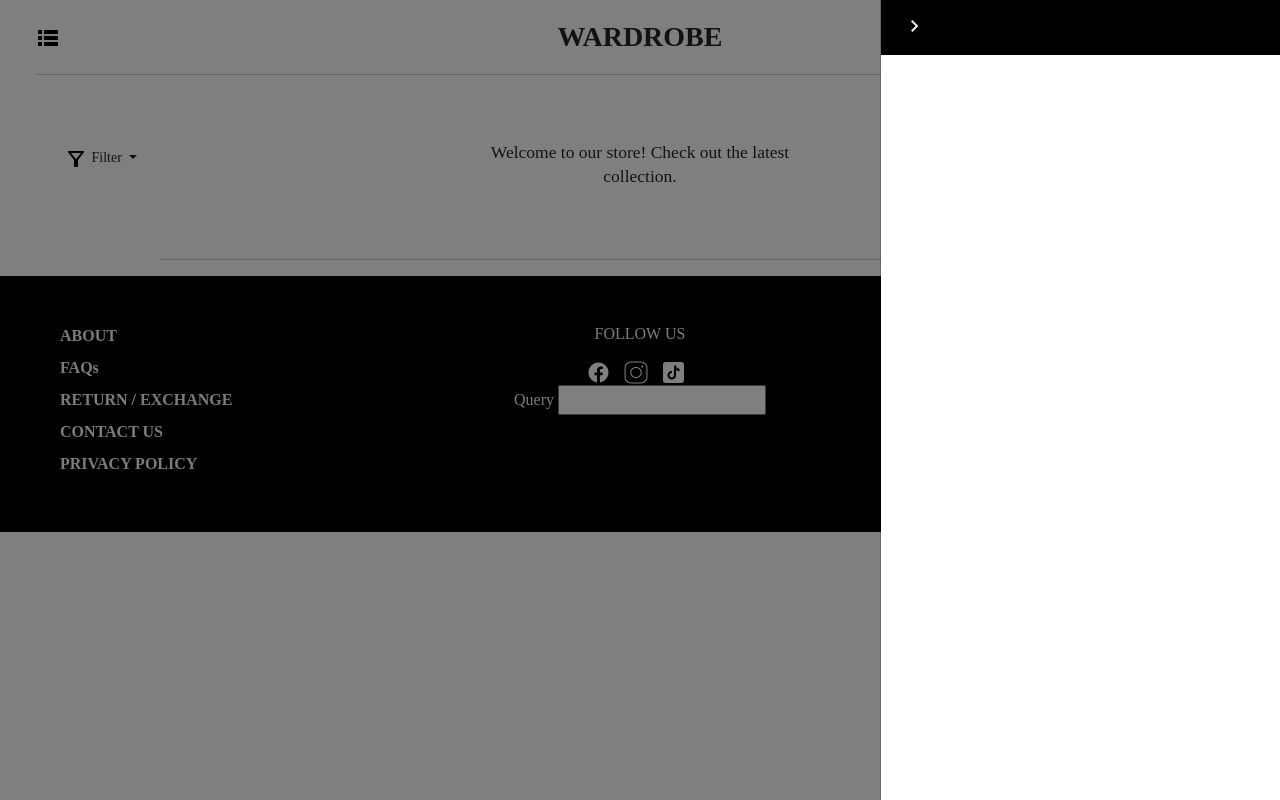
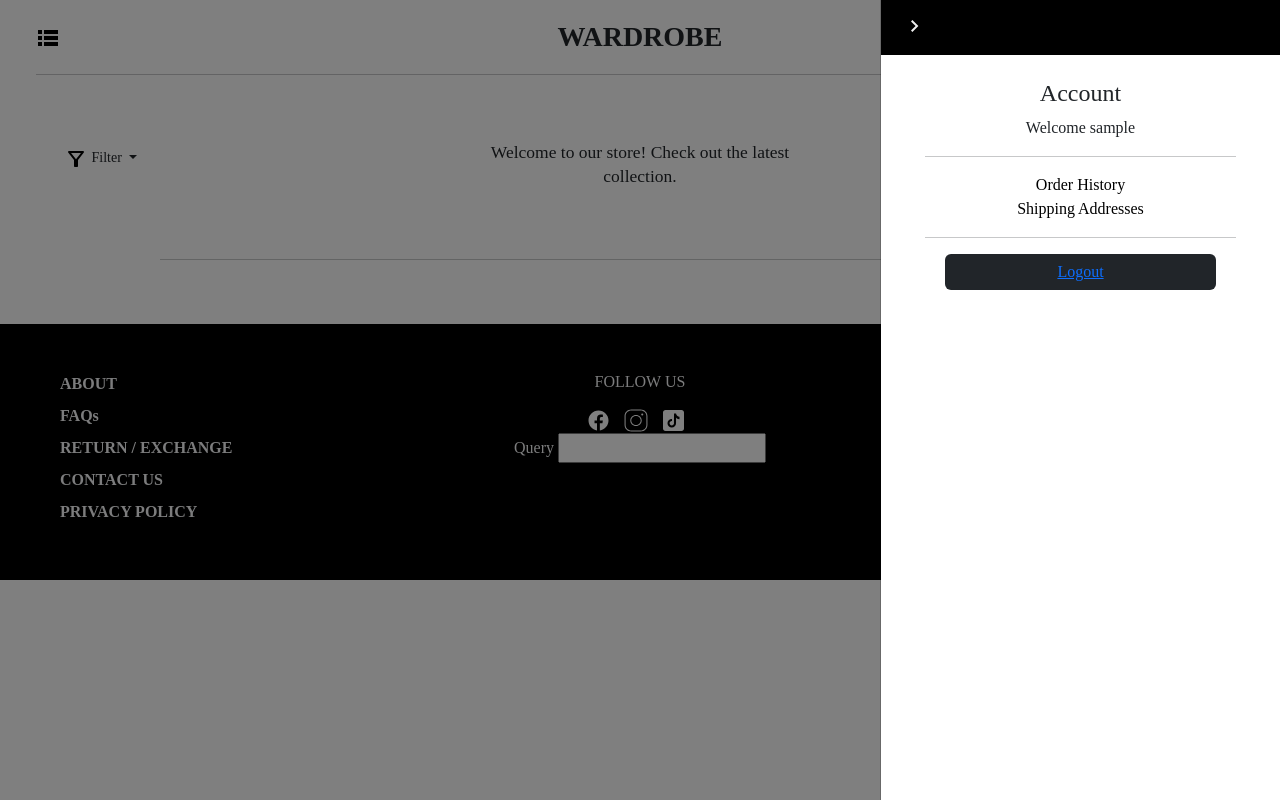
Before and after one commit to Ahmed-Rashid200307/wardrobe, a Django app: page / in a window 1280 px wide, after a click that opens the changed part. Run offline with Django 5.2, Linux system fonts and the light colour scheme; the visitor is signed in with stand-in values (Sample User, id 1); data that the repository does not hold is empty; some libraries are stand-ins or nearby versions.

Commit message:
Fixed searched item frontend & added logout in sidebar

```diff
--- a/home/static/search.js
+++ b/home/static/search.js
@@ -1,6 +1,8 @@
 
+document.addEventListener("DOMContentLoaded", (event) => {
 
   const inp = document.getElementById('searchInput')
+  const result_container = document.getElementById('resultContainer')
   const result = document.getElementById('searchResult')
   const url = inp.dataset.url + '?'
 
@@ -16,10 +18,11 @@ inp.addEventListener('input', function() {
   });
 
   function remove_list(e) {
-  if((e.target == inp) || (e.target == result)){
-    result.style.display = 'block';
+
+    if(!((e.target == inp) || (e.target == result))){
+      result_container.style.display = 'none';
     }else {
-    result.style.display = 'none';
+      result_container.style.display = 'block';
     }
   }
 
@@ -38,43 +41,43 @@ async function get_from_db(url, param){
     const data = await res.json();
 
     if(data){
+
       fillData(data)
     }
   }
 
-function fillData(data){
-
+  function fillData(data) {
     let html = '';
 
     Object.entries(data).forEach(([key, value]) => {
 
-    if(value.length != 0){
+      if (value.length > 0) {
         html += `
-          <div class="col-6 border-end pe-3" id="${key}-container">
+          <div class="col border-end " id="${key}-container">
+            <h6 class="fw-bold">${key.toUpperCase()}</h6>
+            <ul class="list-unstyled ms-0 ms-md-2 mb-0" id="${key}-results">
+        `;
 
-            <h6 class="fw-bold">${key}</h6>
-
-            <ul class="list-unstyled mb-0" id="${key}-results">
-      `
-
-      value.forEach(item =>{
+        value.forEach(item => {
           html += `
             <li>
-            <a href="/category/${item[1]}"
+              <a href="/category/${item.code}"
                 class="text-decoration-none d-block py-1 text-dark">
-            ${item[0]}
+                ${item.name}
               </a>
             </li>
-        `
-      })
+          `;
+        });
 
         html += `
             </ul>
           </div>
-      `
-
+        `;
       }
     });
 
-  result.innerHTML = html
+
+    result.innerHTML = html;
   }
+
+})
--- a/home/static/styles/basic.css
+++ b/home/static/styles/basic.css
@@ -103,6 +103,7 @@ font-family: Tenor-Sans;
 .link{
     text-decoration: none;
     color: black;
+    display: block;
 }
 
 .color-circle{
--- /dev/null
+++ b/home/static/styles/utility.css
@@ -0,0 +1,10 @@
+
+.result-container{
+    display: none;
+    top: 130%;
+    right: 0px;
+    z-index: 1000;
+    width: 80vw;
+    background-color: white;
+    box-shadow: rgba(100, 100, 111, 0.3) 0px 7px 29px 0px;
+}
--- a/home/templates/home/base.html
+++ b/home/templates/home/base.html
@@ -14,6 +14,7 @@
 
   <link rel="stylesheet" href="{% static 'bsstyles/css/bootstrap.min.css' %}">
   <link rel="stylesheet" href="{% static 'styles/basic.css' %}">
+  <link rel="stylesheet" href="{% static 'styles/utility.css' %}">
   <script src="{% static 'bsstyles/js/bootstrap.bundle.min.js' %}"></script>
 
 
@@ -53,7 +54,7 @@
         </a>
         {% endif %}
 
-        <a id="" class="btn ps-0" type="button" data-bs-toggle="offcanvas"  aria-controls="offcanvasScrolling" data-bs-target="#offcanvasRight" data-url="{% url 'user:login' %}">
+        <a id="" class="btn ps-0" type="button" data-bs-toggle="offcanvas"  aria-controls="offcanvasScrolling" data-bs-target="#offcanvasRight">
           <img src="{% static 'shopping_bag.svg' %}" alt="">
         </a>
       </div>
@@ -98,7 +99,29 @@
       </button>
     </div>
     <div class="offcanvas-body" id="form-container">
+      <div class="container">
+        <div class="row row-cols-1 text-center">
 
+            <div class="col mt-2">
+              <h4 class="text-center">Account</h4>
+              <p>Welcome {{user.username}}</p>
+              <hr class="m-3">
+            </div>
+
+            <div class="col text-center">
+              <a class="link" href="">Order History</a>
+              <a class="link" href="">Shipping Addresses</a>
+              <hr class="m-3">
+            </div>
+
+
+            <div class="col px-5">
+              <button class="btn w-100 btn-dark rounded-2 bottom-0">
+                <a href="{% url 'user:logout' %}">Logout</a>
+            </div>
+
+        </div>
+      </div>
     </div>
   </div>
 
@@ -109,7 +132,7 @@
 
   <!-- Footer -->
 
-  <div class="container-fluid lato-text" style="background-color: black;">
+  <div class="container-fluid lato-text mt-5" style="background-color: black;">
     <div class="row row-cols-3 p-4 p-md-5 text-light">
 
       <div class="col footer-text">
--- a/home/templates/home/utility.html
+++ b/home/templates/home/utility.html
@@ -8,7 +8,7 @@
 <!-- problem in the sub navbar -->
 <div class="container-fluid util-container px-2 px-md-5">
 
-    <div class="row  gx-0 gx-md-4 align-items-center py-5 px-2">
+  <div class="row  gx-0 gx-md-4 align-items-center py-5 px-2">
 
     <!-- Left: Filter dropdown -->
     <div class="dropdown col align-items-center order-2 order-md-1">
@@ -42,33 +42,27 @@
 
     <!-- Right: Search box -->
     <div class="col d-flex justify-content-end align-items-center order-3 order-md-3">
-      <form class="d-flex ">
+      <form class="d-flex">
         <div class="position-relative">
-          <input id="searchInput" class="form-control rounded-pill form-control-sm me-2" data-url="{% url 'home:search' %}" type="search" placeholder="Search" aria-label="Search">
-<ul id="search-result"
-    class="search-result list-group position-absolute w-100 p-2 bg-white border rounded"
-    style="top:100%; z-index:1000; display:none;">
+          <input id="searchInput"
+                class="form-control rounded-pill form-control-sm me-2"
+                data-url="{% url 'home:search' %}"
+                type="search"
+                placeholder="Search"
+                aria-label="Search">
 
-  <div class="row">
-    <!-- Left: Categories -->
-    <div class="col-6 border-end pe-3">
-      <h6 class="fw-bold">Categories</h6>
-      <ul class="list-unstyled mb-0" id="category-results">
-        <!-- JS will inject category results here -->
-      </ul>
-    </div>
+          <!-- Empty result container; JS will inject types here -->
+          <div id="resultContainer" class="result-container container-fluid position-absolute p-4">
+            <p>Suggestions for you</p>
+            <hr>
+            <div id="searchResult"
+            class="row">
+            </div>
 
-    <!-- Right: Dresses -->
-    <div class="col-6 ps-3">
-      <h6 class="fw-bold">Dresses</h6>
-      <ul class="list-unstyled mb-0" id="dress-results">
-        <!-- JS will inject dress results here -->
-      </ul>
-    </div>
-  </div>
+          </div>
 
-</ul>
         </div>
+
         <button class="btn btn-sm" type="submit">
           <img src="{% static 'search_24dp_1F1F1F.svg' %}" alt="Search">
         </button>
--- a/home/views.py
+++ b/home/views.py
@@ -52,11 +52,15 @@ def search(request):
 
   if filtered_dress:
     for dress in filtered_dress:
-      jsonObj['dress'].append([dress.name, dress.code])
+      jsonObj['dress'].append(
+        {'name':dress.name, 'code':dress.code, 'price':dress.price, 'image':dress.default_image.url}
+        )
 
   if filtered_categories:
     for category in filtered_categories:
-      jsonObj['categories'].append([category.name, category.code])
+      jsonObj['categories'].append(
+        {'name':category.name, 'code':category.code}
+                                   )
 
   return JsonResponse(jsonObj)
 
```
Also changed, not shown: 1 other file. Lines whose indentation alone changed are shown as unchanged.
